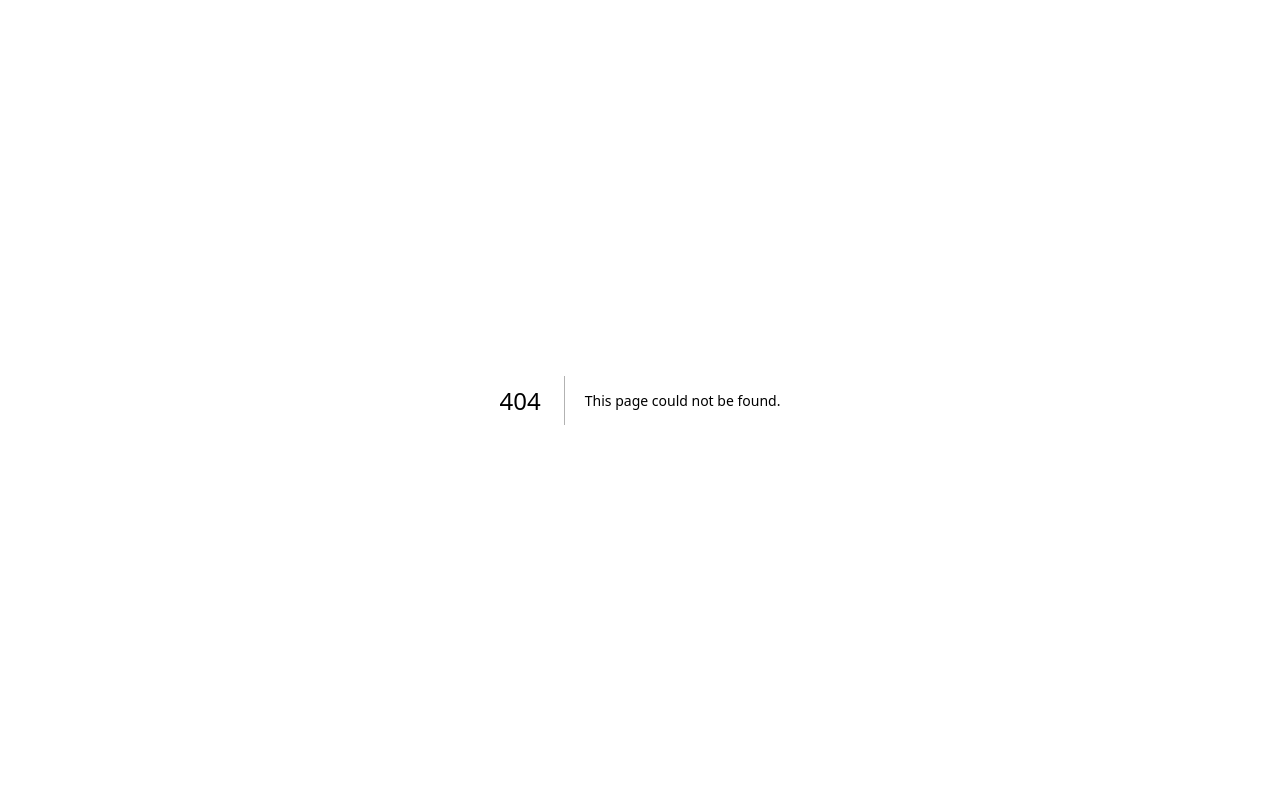
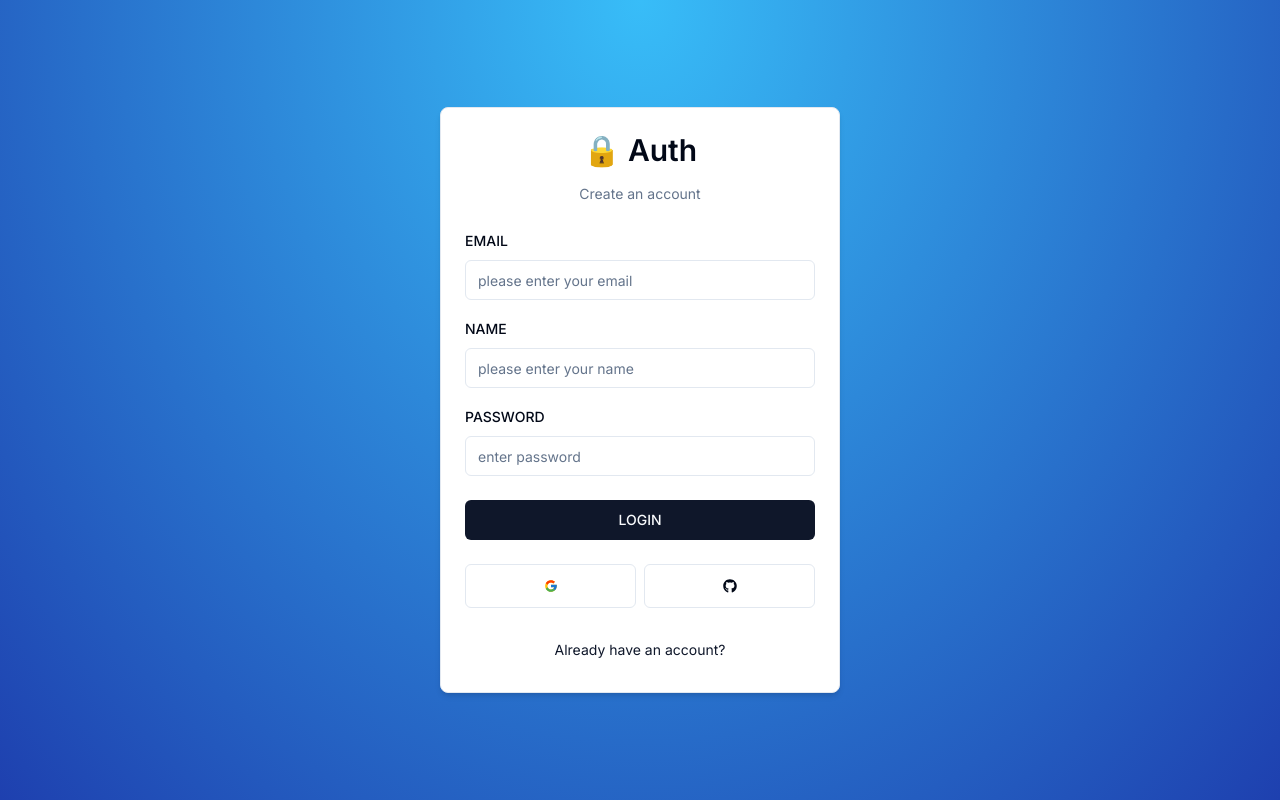
Before and after one commit to Royweru/next-auth-v5, a Next.js app: page /auth/register in a window 1280 px wide. Before the commit this address had no page. Built offline with nearby package versions, Linux system fonts and the light colour scheme.

Commit message:
new file:   app/auth/(routes)/register/page.tsx 	new file:   components/auth/back-button.tsx 	modified:   components/auth/card-wrapper.tsx 	new file:   components/auth/register-form.tsx

```diff
--- /dev/null
+++ b/app/auth/(routes)/register/page.tsx
@@ -0,0 +1,11 @@
+
+import { RegisterForm } from '@/components/auth/register-form'
+import React from 'react'
+
+const RegisterPage = () => {
+  return (
+    <RegisterForm />
+  )
+}
+
+export default RegisterPage
--- /dev/null
+++ b/components/auth/back-button.tsx
@@ -0,0 +1,16 @@
+"use client";
+import React from "react";
+import { Button } from "../ui/button";
+import Link from "next/link";
+
+interface BackButtonProps {
+  href: string;
+  label: string;
+}
+export const BackButton = ({ href, label }: BackButtonProps) => {
+  return (
+    <Button variant="link" className=" font-normal w-full" size="sm" asChild>
+      <Link href={href}>{label}</Link>
+    </Button>
+  );
+};
--- a/components/auth/card-wrapper.tsx
+++ b/components/auth/card-wrapper.tsx
@@ -4,6 +4,7 @@ import { Card, CardContent, CardFooter, CardHeader } from '../ui/card'
 import { Header } from './header'
 
 import { Social } from './social'
+import { BackButton } from './back-button'
 
 interface CardWrapperProps{
     children:React.ReactNode,
@@ -33,6 +34,12 @@ export const CardWrapper = ({
           <Social />
         </CardFooter>
       )}
+      <CardFooter>
+        <BackButton
+         label={backButtonLabel}
+         href={backButtonHref}
+        />
+      </CardFooter>
     </Card>
   )
 }
--- /dev/null
+++ b/components/auth/register-form.tsx
@@ -0,0 +1,122 @@
+"use client";
+
+import React, { startTransition, useState } from "react";
+import { CardWrapper } from "./card-wrapper";
+import * as z from "zod";
+import { useForm } from "react-hook-form";
+import { zodResolver } from "@hookform/resolvers/zod";
+import { loginSchema } from "@/schemas";
+import {
+  Form,
+  FormControl,
+  FormField,
+  FormItem,
+  FormDescription,
+  FormMessage,
+  FormLabel,
+} from "@/components/ui/form";
+import { Input } from "../ui/input";
+import { Button } from "../ui/button";
+import { FormError } from "../form-error";
+import { FormSuccess } from "../form-success";
+
+import { RegisterSchema } from "@/schemas";
+import { Login } from "@/actions/login";
+
+export const RegisterForm = () => {
+    const[error,setError] = useState<string|undefined>("")
+    const [success,setSuccess] = useState<string|undefined>("")
+  const form = useForm<z.infer<typeof RegisterSchema>>({
+    resolver: zodResolver(RegisterSchema),
+    defaultValues: {
+      email: "",
+      password: "",
+      name:""
+    },
+  });
+
+  const onSubmit = (values: z.infer<typeof RegisterSchema>) => {
+   startTransition(()=>{
+    Login(values)
+    .then(data=>{
+        setError(data?.error)
+        setSuccess(data?.success)
+    })
+   })
+  };
+  const isLoading = form.formState.isSubmitting;
+  return (
+    <CardWrapper
+      headerLabel="Create an account"
+      backButtonLabel="Already have an account?"
+      backButtonHref="/auth/login"
+      showSocial
+    >
+      <div className=" w-full">
+        <Form {...form}>
+          <form onSubmit={form.handleSubmit(onSubmit)} className=" space-y-6">
+            <div className=" space-y-4">
+              <FormField
+                name="email"
+                control={form.control}
+                render={({ field }) => (
+                  <FormItem>
+                    <FormLabel>EMAIL</FormLabel>
+                    <FormControl>
+                      <Input
+                        disabled={isLoading}
+                        placeholder="please enter your email"
+                        {...field}
+                      />
+                    </FormControl>
+                    <FormMessage />
+                  </FormItem>
+                )}
+              />
+              <FormField
+                name="name"
+                control={form.control}
+                render={({ field }) => (
+                  <FormItem>
+                    <FormLabel>NAME</FormLabel>
+                    <FormControl>
+                      <Input
+                        disabled={isLoading}
+                        placeholder="please enter your name"
+                        {...field}
+                      />
+                    </FormControl>
+                    <FormMessage />
+                  </FormItem>
+                )}
+              />
+              <FormField
+                name="password"
+                control={form.control}
+                render={({ field }) => (
+                  <FormItem>
+                    <FormLabel>PASSWORD</FormLabel>
+                    <FormControl>
+                      <Input
+                        disabled={isLoading}
+                        type="password"
+                        placeholder="enter password"
+                        {...field}
+                      />
+                    </FormControl>
+                    <FormMessage />
+                  </FormItem>
+                )}
+              />
+            </div>
+            <FormError message={error}/>
+            <FormSuccess message={success} />
+            <Button type="submit" className=" w-full">
+              LOGIN
+            </Button>
+          </form>
+        </Form>
+      </div>
+    </CardWrapper>
+  );
+};
```
